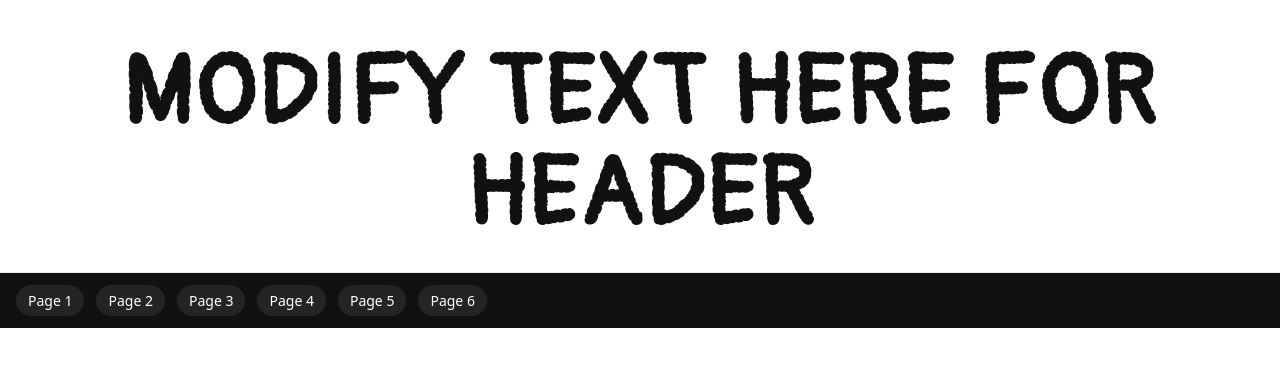
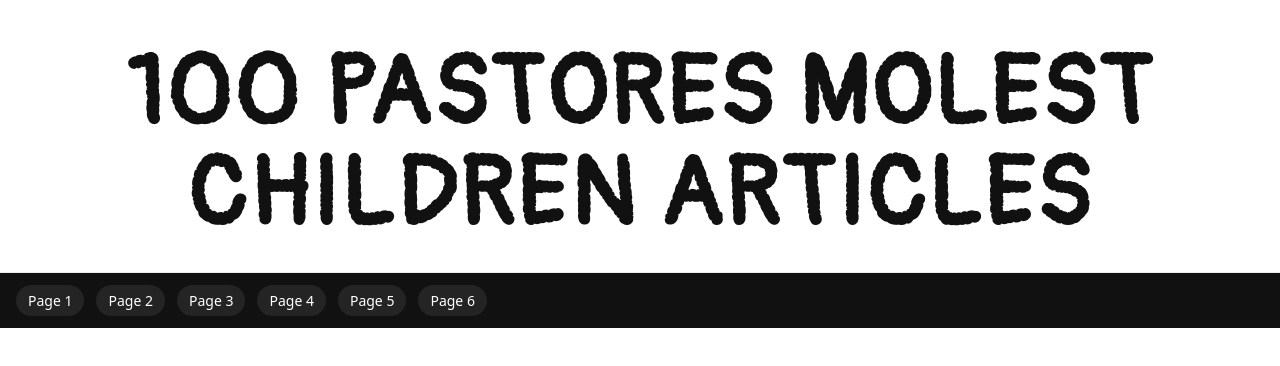
Before and after one commit to they-stole-my-life/proof, a plain HTML site: page index.html in a window 1280 px wide. Shown: the top 366 px of the page. Drawn offline with Linux system fonts and the light colour scheme.

Commit message:
deadman: mode update (REVEAL)

```diff
--- a/index.html
+++ b/index.html
@@ -74,7 +74,7 @@
 
   <!-- BIG HEADER -->
   <header class="hero">
-    <h1 class="hero-title">MODIFY TEXT HERE FOR HEADER</h1>
+    <h1 class="hero-title">100 Pastores Molest Children Articles</h1>
   </header>
 
   <!-- NAV BAR -->
```
Also changed, not shown: page1.html (+1 -1 lines), page2.html (+1 -1 lines), page3.html (+1 -1 lines), page4.html (+1 -1 lines), page5.html (+1 -1 lines), page6.html (+1 -1 lines).
